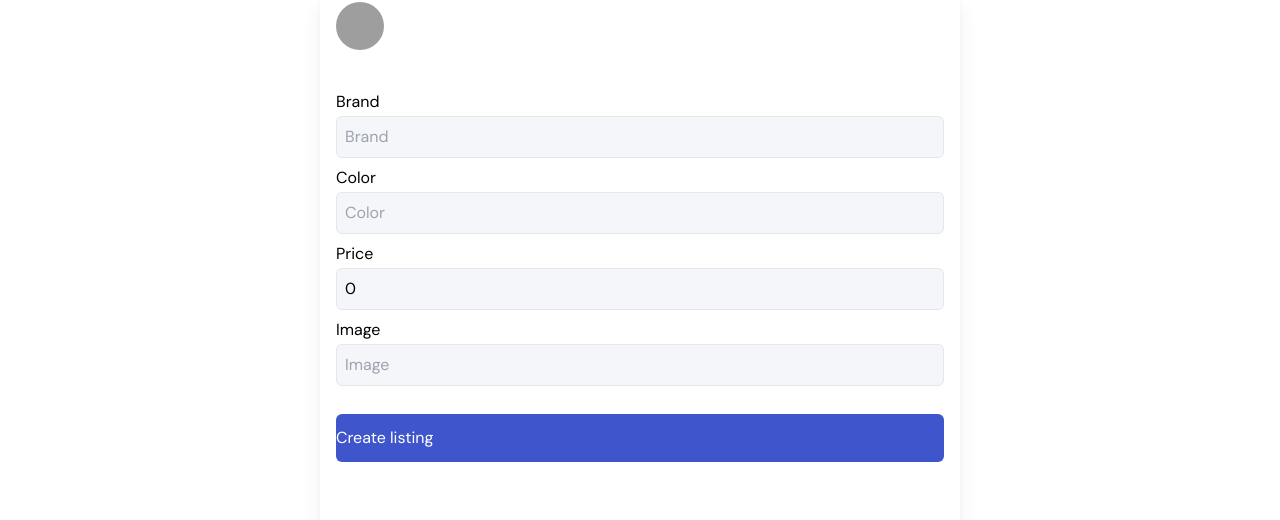
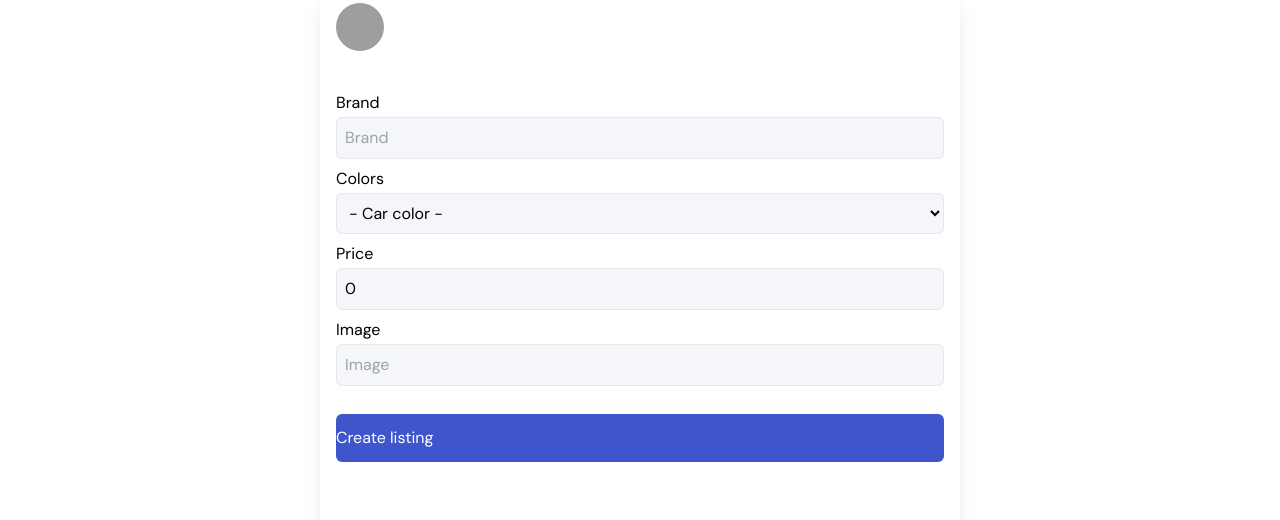
Before and after one commit to jmjjmj994/ca-dev-platforms-frontend, a React (Vite) app: page / in a window 1280 px wide. Shown: the part 144-664 px from the top of the page. Built offline with nearby package versions, Linux system fonts and the light colour scheme; grey boxes are pictures that could not be loaded.

Commit message:
User listing cars, feedback for success

```diff
--- a/src/Components/User/User.tsx
+++ b/src/Components/User/User.tsx
@@ -20,6 +20,7 @@ const UserInterface = () => {
   const [price, setPrice] = useState(0);
   const [img, setImage] = useState('');
   const [success, setSuccess] = useState('');
+  const [isLoading, setIsLoading] = useState(false);
 
   const handleCar = ({ id, value }) => {
     switch (id) {
@@ -39,10 +40,14 @@ const UserInterface = () => {
     setCar((prevCar) => ({ ...prevCar, [id]: value }));
   };
 
+  const handleSuccess = () => {
+    return <p>{success}</p>;
+  };
   const validate = async () => {
     console.log(car);
     try {
       if (car.brand && car.color && car.price && car.img) {
+        setIsLoading(true);
         const data = await createCarListing({
           brand: car.brand,
           color: car.color,
@@ -56,6 +61,12 @@ const UserInterface = () => {
           setImage('');
           setSuccess(data.success);
           setCar({ brand: '', color: '', price: 0, img: '' });
+          setIsLoading(false);
+          setTimeout(() => {
+            setSuccess('');
+          }, 3000);
+        } else {
+          setIsLoading(false);
         }
       } else {
         console.log('Some fields are missing.');
@@ -67,6 +78,7 @@ const UserInterface = () => {
   const handleSubmit = async (e: React.FormEvent) => {
     e.preventDefault();
   };
+
   return (
     <section className="user-container bg-white px-4 py-5 rounded-md shadow-xl">
       <div className="flex w-full items-center  justify-between">
@@ -83,6 +95,7 @@ const UserInterface = () => {
           <div className="flex flex-col gap-0.5 w-full">
             <label htmlFor="brand">Brand</label>
             <input
+              required
               className="bg-light-grey border border-dark-grey py-2 pl-2 rounded-md"
               type="text"
               placeholder="Brand"
@@ -95,21 +108,29 @@ const UserInterface = () => {
           </div>
 
           <div className="flex flex-col gap-0.5 w-full">
-            <label htmlFor="color">Color</label>
-            <input
-              className="bg-light-grey border border-dark-grey py-2 pl-2 rounded-md"
-              type="text"
-              placeholder="Color"
-              id="color"
+            <label htmlFor="colors">Colors</label>
+            <select
+              className="car-price bg-light-grey border border-dark-grey py-2 pl-2 rounded-md"
               value={color}
               onChange={(event) =>
                 handleCar({ id: 'color', value: event.target.value })
               }
-            />
+              required
+              name="colors"
+              id="colors"
+            >
+              <option value=""> - Car color -</option>
+              <option value="black"> Black</option>
+              <option value="white"> White</option>
+              <option value="red"> Red</option>
+              <option value="blue"> Blue</option>
+              <option value="orange"> Orange</option>
+            </select>
           </div>
           <div className="flex flex-col gap-0.5 w-full">
             <label htmlFor="price">Price</label>
             <input
+              required
               className="car-price bg-light-grey border border-dark-grey py-2 pl-2 rounded-md"
               type="number"
               placeholder="Price"
@@ -123,6 +144,7 @@ const UserInterface = () => {
           <div className="flex flex-col gap-0.5 w-full">
             <label htmlFor="image">Image</label>
             <input
+              required
               className="bg-light-grey border border-dark-grey py-2 pl-2 rounded-md"
               type="text"
               placeholder="Image"
@@ -141,15 +163,23 @@ const UserInterface = () => {
               Create listing
             </button>
           </div>
-          <p>{success && success}</p>
+
+          {isLoading && (
+            <div className="lds-ring">
+              <div></div>
+              <div></div>
+              <div></div>
+              <div></div>
+            </div>
+          )}
+
+          <p> {success && handleSuccess()}</p>
         </div>
       </form>
     </section>
   );
 };
 export default UserInterface;
-
-const createListing = () => {};
 
 const UserDetails = () => {
   const [details, setDetails] = useState<LocalStorageData>({
--- a/src/index.css
+++ b/src/index.css
@@ -131,3 +131,41 @@ body {
 nav {
   background-color: red;
 }
+.lds-ring {
+  display: inline-block;
+  position: relative;
+  width: 30px;
+  height: 30px;
+  display: flex;
+  justify-content: center;
+  align-items: center;
+}
+.lds-ring div {
+  box-sizing: border-box;
+  display: block;
+  position: absolute;
+  width: 26px;
+  height: 26px;
+  margin: 8px;
+  border: 3px solid #835858;
+  border-radius: 50%;
+  animation: lds-ring 1.2s cubic-bezier(0.5, 0, 0.5, 1) infinite;
+  border-color: #4f4f4f transparent transparent transparent;
+}
+.lds-ring div:nth-child(1) {
+  animation-delay: -0.45s;
+}
+.lds-ring div:nth-child(2) {
+  animation-delay: -0.3s;
+}
+.lds-ring div:nth-child(3) {
+  animation-delay: -0.15s;
+}
+@keyframes lds-ring {
+  0% {
+    transform: rotate(0deg);
+  }
+  100% {
+    transform: rotate(360deg);
+  }
+}
```
